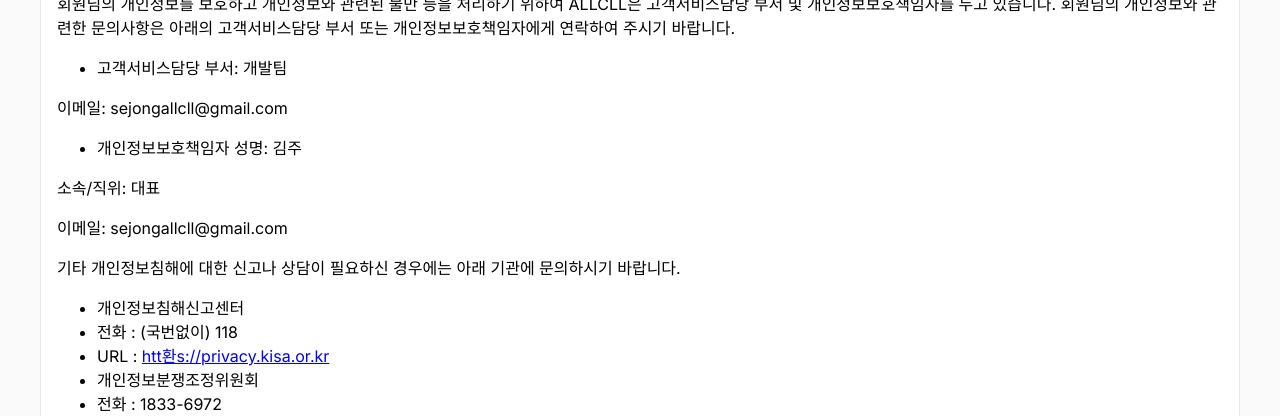
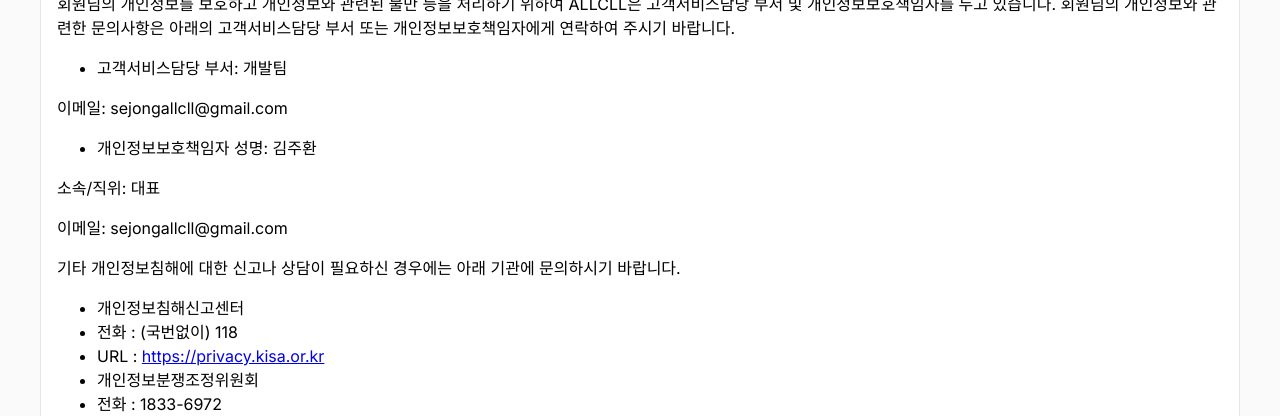
Before and after one commit to hyunwoo0081/ALLCLL_Frontend, a React (Vite) app: page /privacy in a window 1280 px wide. Shown: the part 4400-4816 px from the top of the page. Built offline with nearby package versions, Linux system fonts and the light colour scheme.

Commit message:
Chore: 오탈자 수정

```diff
--- a/src/layouts/Terms.tsx
+++ b/src/layouts/Terms.tsx
@@ -232,7 +232,7 @@
       </ul>
       <p>이메일: sejongallcll@gmail.com</p>
       <ul>
-        <li>개인정보보호책임자 성명: 김주</li>
+        <li>개인정보보호책임자 성명: 김주환</li>
       </ul>
       <p>소속/직위: 대표</p>
       <p>이메일: sejongallcll@gmail.com</p>
@@ -240,7 +240,7 @@
       <ul>
         <li>개인정보침해신고센터</li>
         <li>전화 : (국번없이) 118</li>
-        <li>URL : <a href="https://privacy.kisa.or.kr/">htt환s://privacy.kisa.or.kr</a></li>
+        <li>URL : <a href="https://privacy.kisa.or.kr/">https://privacy.kisa.or.kr</a></li>
         <li>개인정보분쟁조정위원회</li>
         <li>전화 : 1833-6972</li>
         <li>URL : <a href="https://www.kopico.go.kr/">https://www.kopico.go.kr</a></li>
--- a/src/pages/InfoPages/Developers.tsx
+++ b/src/pages/InfoPages/Developers.tsx
@@ -12,7 +12,7 @@
           Backend Developer
         </p>
         <ul>
-          <li><a href="https://github.com/3Juhwan">GITHUB</a></li>
+          <li><a href='https://github.com/3Juhwan' target='_blank'>GITHUB</a></li>
         </ul>
       </div>
 
@@ -22,7 +22,7 @@
         Frontend Developer
         </p>
         <ul>
-          <li><a href="https://github.com/hyunwoo0081">GITHUB</a></li>
+          <li><a href='https://github.com/hyunwoo0081' target='_blank'>GITHUB</a></li>
         </ul>
       </div>
 
--- a/src/pages/admin/AnnouncementSetting.tsx
+++ b/src/pages/admin/AnnouncementSetting.tsx
@@ -1,11 +1,11 @@
 import {useEffect, useState} from 'react';
-import {useNavigate} from "react-router-dom";
+import {useNavigate} from 'react-router-dom';
 import AdminNavigation from '../../components/AdminNavigation.tsx';
 import { Editor } from 'react-draft-wysiwyg';
 import { EditorState, ContentState, convertToRaw, convertFromHTML} from 'draft-js';
 import draftjsToHtml from 'draftjs-to-html';
 import 'react-draft-wysiwyg/dist/react-draft-wysiwyg.css';
-import API from "../../constant/API.ts";
+import API from '../../constant/API.ts';
 
 function AnnouncementSetting() {
   const navigate = useNavigate();
```
